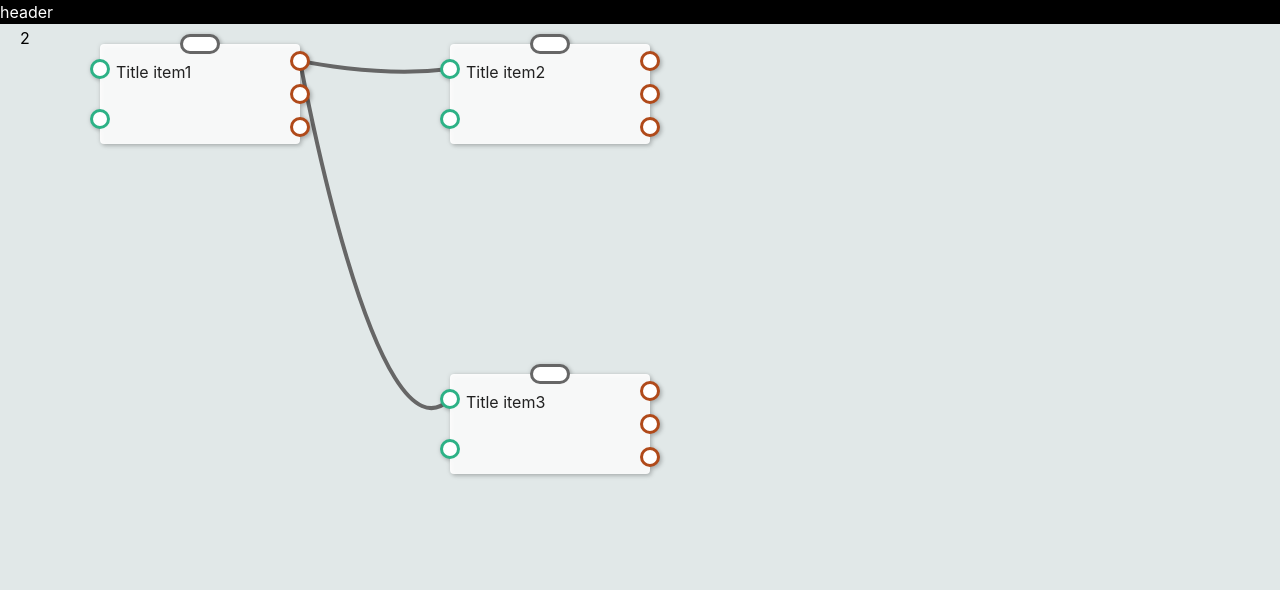
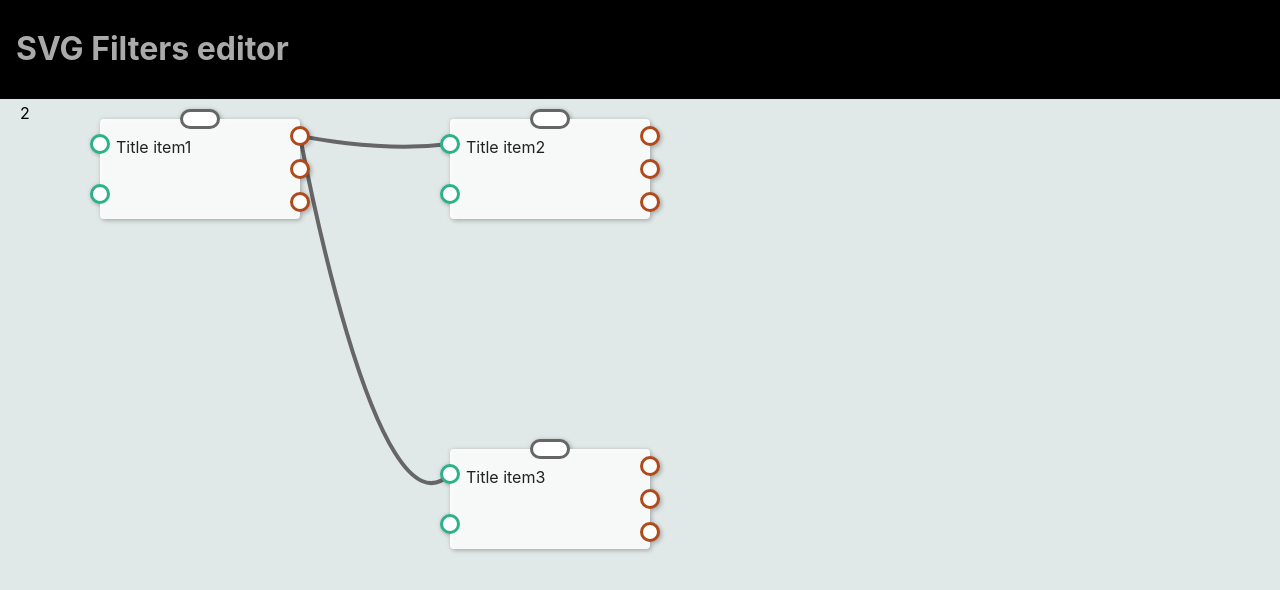
Before and after one commit to septentrion-730n/svgfilters-visualprogramming, a React (Create React App) app: page / in a window 1280 px wide. Shown: the top 590 px of the page. Built offline with nearby package versions, Linux system fonts and the light colour scheme.

Commit message:
App title context

```diff
--- a/public/index.html
+++ b/public/index.html
@@ -24,7 +24,7 @@
       work correctly both with client-side routing and a non-root public URL.
       Learn how to configure a non-root public URL by running `npm run build`.
     -->
-    <title>React App</title>
+    <title>SVG Filters editor</title>
   </head>
   <body>
     <noscript>You need to enable JavaScript to run this app.</noscript>
--- a/src/App.tsx
+++ b/src/App.tsx
@@ -4,7 +4,9 @@ import { Editor } from "./editor/Editor";
 function App() {
   return (
     <div className="app">
-      <header className="app-header">header</header>
+      <header className="app-header">
+        <h1>SVG Filters editor</h1>
+      </header>
       <main className="app-container">
         <Editor />
       </main>
--- a/src/index.scss
+++ b/src/index.scss
@@ -43,7 +43,9 @@ body {
   grid-row: 1;
 
   background-color: black;
-  color: white;
+  color: #aaaaaa;
+
+  padding: 1rem;
 }
 
 .app > main.app-container {
```
